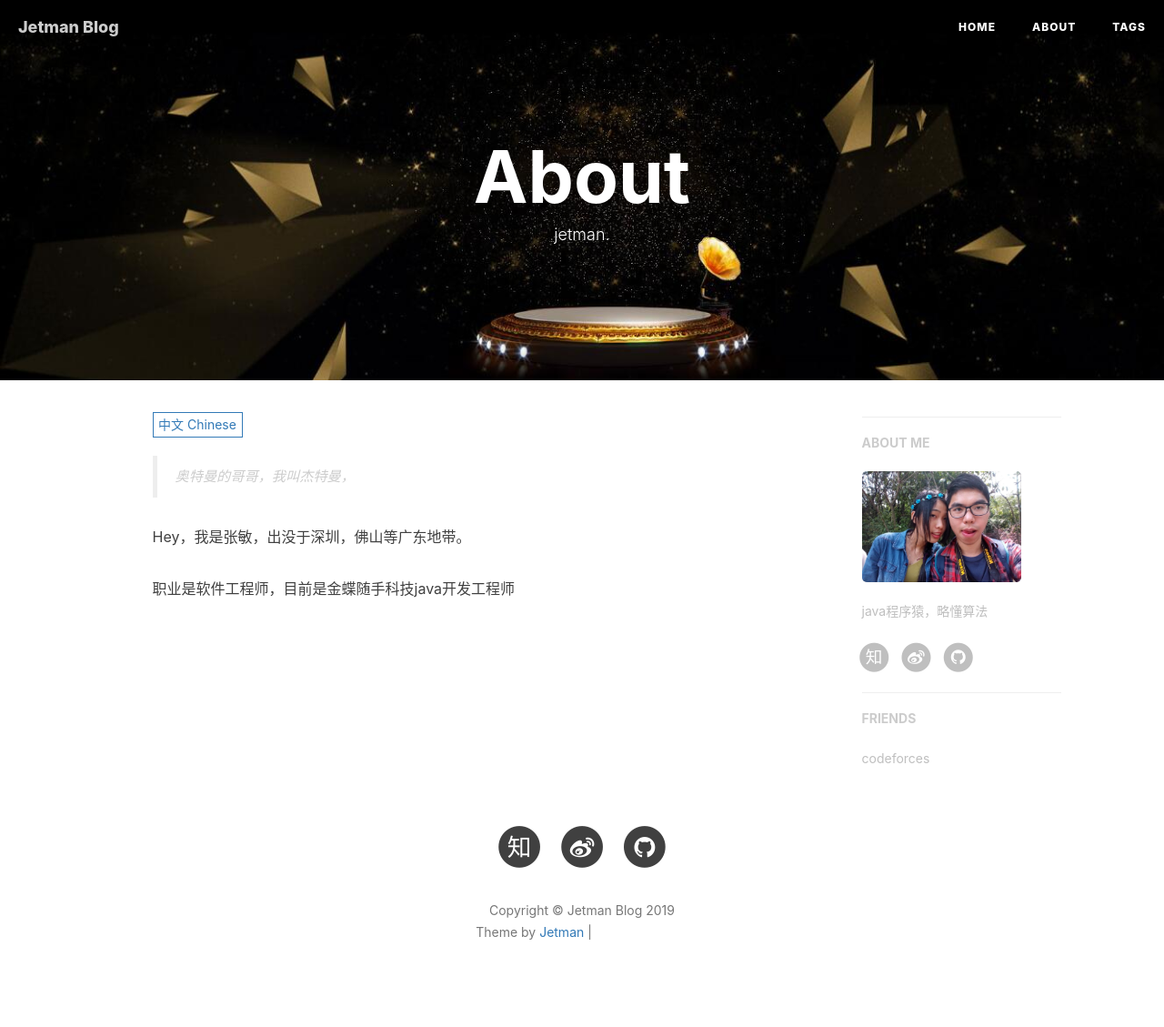
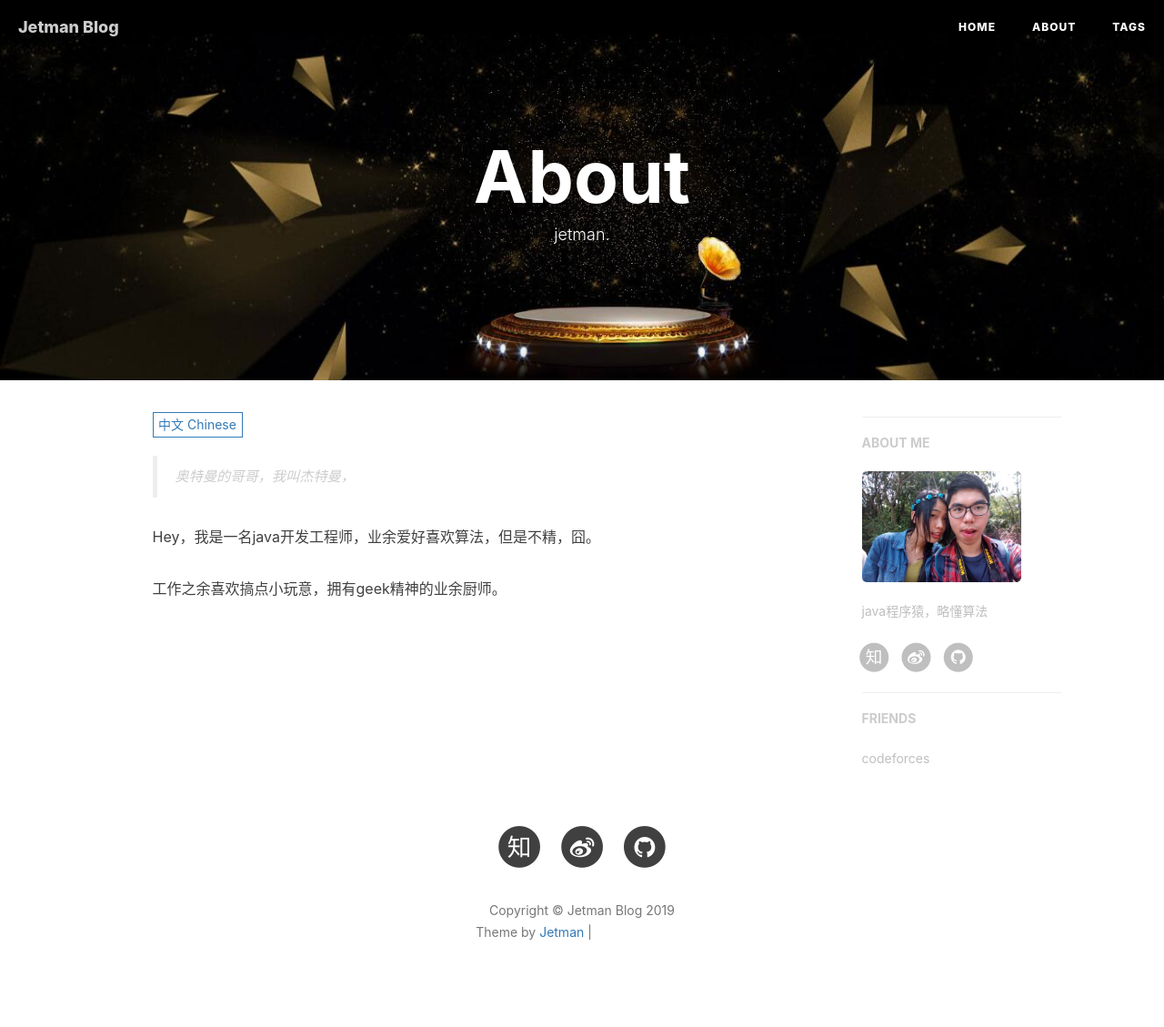
Before and after one commit to Jetman13/Jetman.github.io, a Jekyll site: the page built from about.html, in a window 1280 px wide. Shown: the whole page at 91% size. Built offline with Jekyll 4.4.1, drawn with Linux system fonts in a browser that asks for light colours; nearby versions of some CDN libraries; comment, search, counter and statistics services are not loaded; grey boxes are pictures that could not be loaded.

Commit message:
修改个人介绍

```diff
--- a/_includes/about/zh.md
+++ b/_includes/about/zh.md
@@ -1,6 +1,6 @@
 > 奥特曼的哥哥，我叫杰特曼，
 
 
-Hey，我是张敏，出没于深圳，佛山等广东地带。
+Hey，我是一名java开发工程师，业余爱好喜欢算法，但是不精，囧。
 
-职业是软件工程师，目前是金蝶随手科技java开发工程师
+工作之余喜欢搞点小玩意，拥有geek精神的业余厨师。
```
